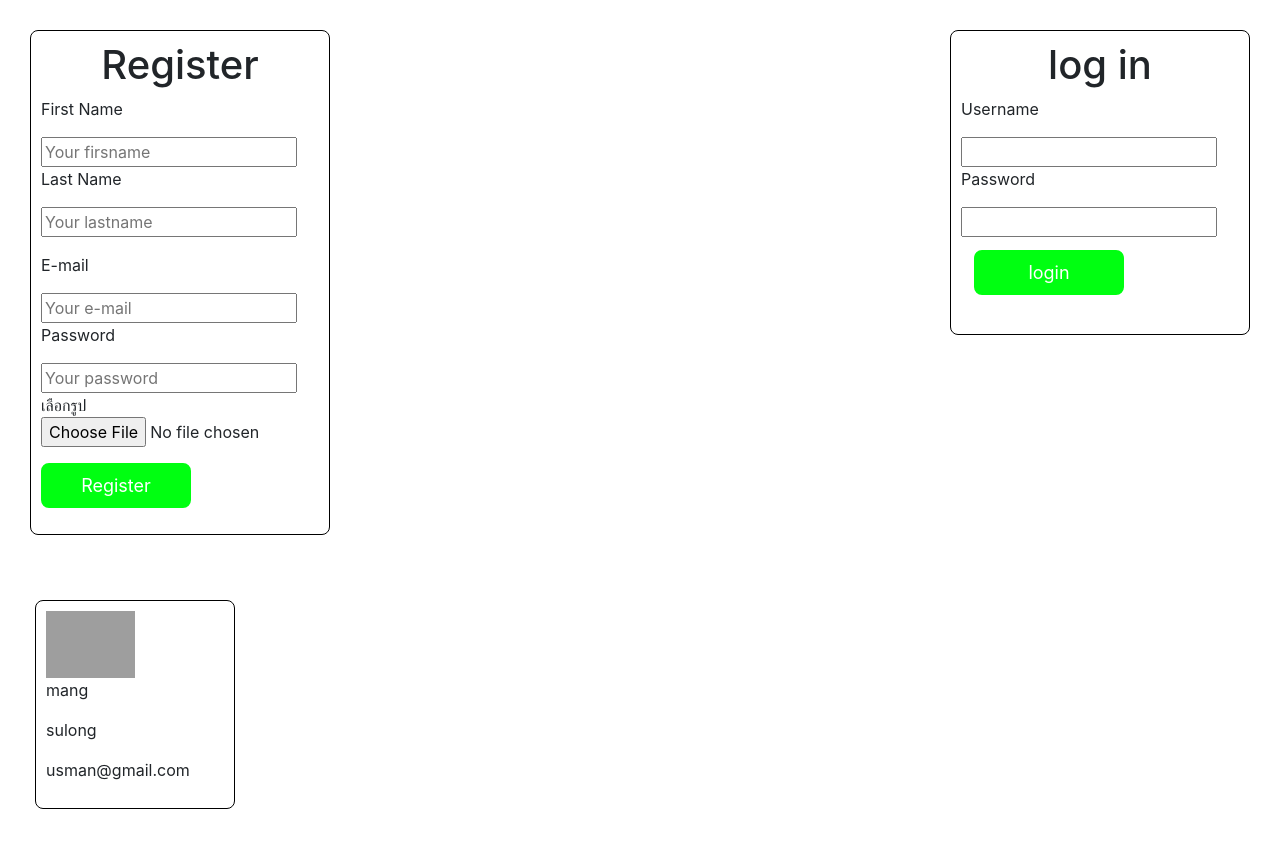
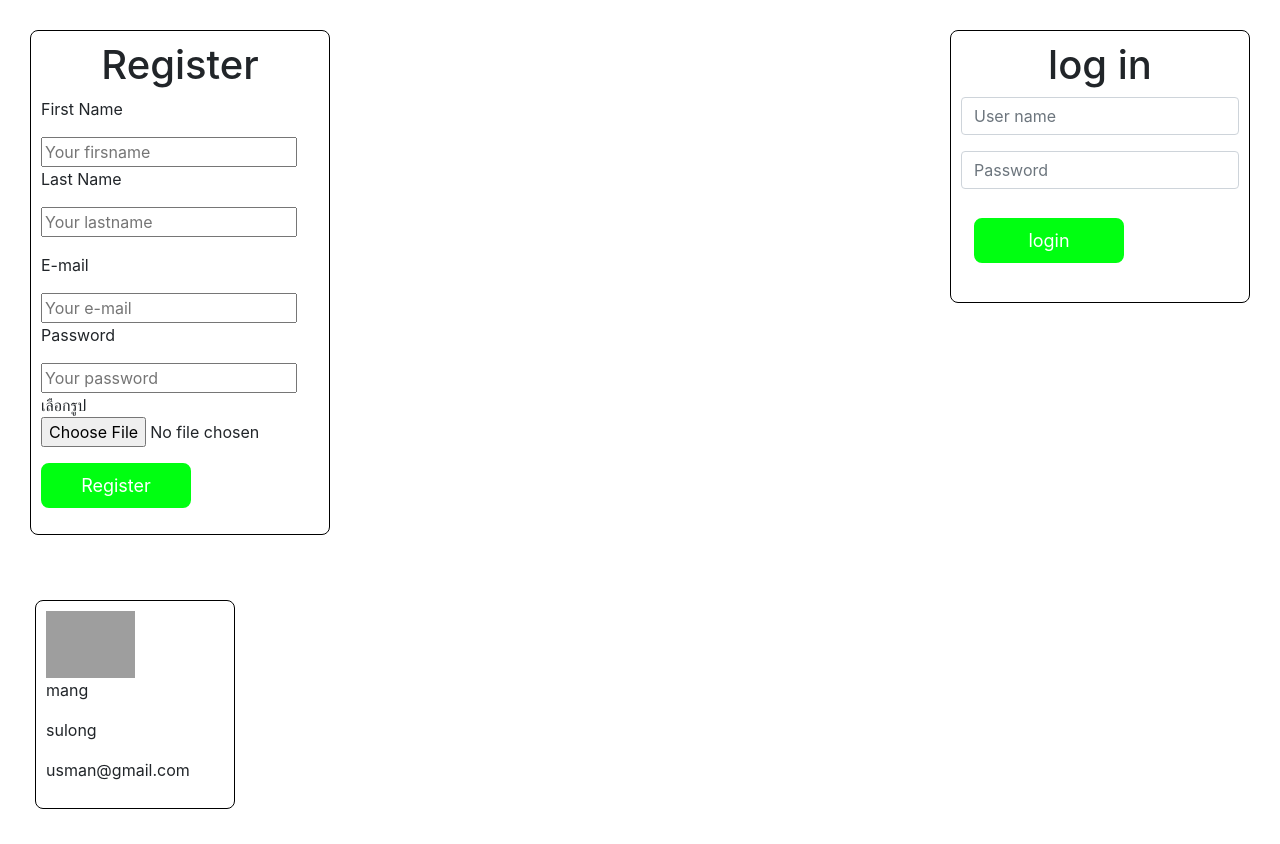
Before and after one commit to pokmang/next-register, a Next.js app: page / in a window 1280 px wide. Built offline with nearby package versions, Linux system fonts and the light colour scheme; grey boxes are pictures that could not be loaded.

Commit message:
login placeholder

```diff
--- a/src/components/Login.js
+++ b/src/components/Login.js
@@ -43,24 +43,36 @@ const Login = props => {
     const [pass, setpass] = useState('');
 
 
-    const logins = () =>{
+    const logins = () => {
 
-        props.logins({firsname,pass}) ;
+        props.logins({ firsname, pass });
     }
 
     return (
         <StyledWrapper>
 
             <h1>log in</h1>
-            <p>Username</p>
-            <input type="text" onChange={(e) => setfirsname(e.target.value)}></input>
-            <p>Password</p>
-            <input type="password" onChange={(e) => setpass(e.target.value)}></input>
 
-            <p><Button onClick = {logins} >login</Button></p>
+            <div class="form-group">
+                <label class="sr-only" for="exampleInputEmail3">User name</label>
+                <input type="email" class="form-control" id="exampleInputEmail3" placeholder="User name" onChange={(e) => setfirsname(e.target.value)}></input>
+            </div>
+
+            <div class="form-group">
+                <label class="sr-only" for="exampleInputEmail3">Password</label>
+                <input type="password" class="form-control" id="exampleInputPassword3" placeholder="Password"  onChange={(e) => setpass(e.target.value)}></input>
+            </div>
+
+
+
+
+
+
+            <p><Button onClick={logins} >login</Button></p>
 
 
         </StyledWrapper>
+
 
 
 
```
